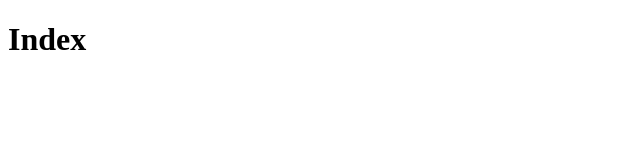
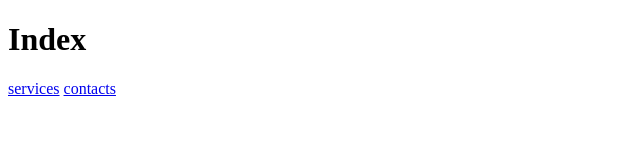
Before and after one commit to rikotaufix/test-git, a plain HTML site: page index.html in a window 1280 px wide. Shown: the whole page, without its empty margins (0-640 px from the left). Drawn offline with Linux system fonts and the light colour scheme.

Commit message:
mengubah index.html
menambah link services dan contacts pada file index.html

```diff
--- a/index.html
+++ b/index.html
@@ -8,5 +8,7 @@
 </head>
 <body>
     <h1>Index</h1>
+    <a href="services.html">services</a>
+    <a href="contacts.html">contacts</a>
 </body>
 </html>
```
